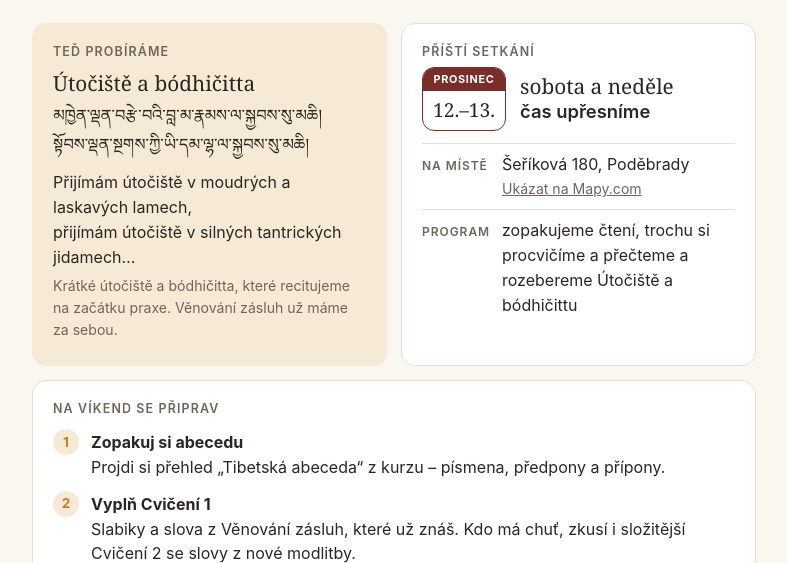
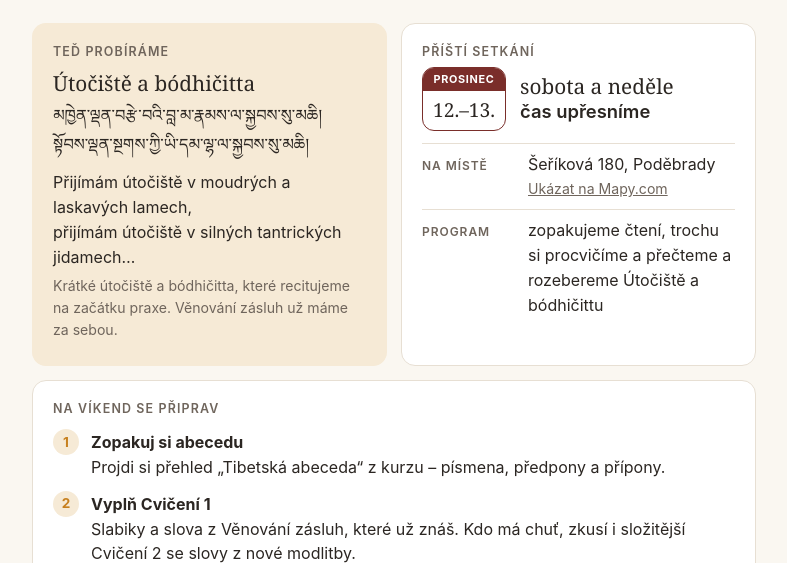
Before and after one commit to MiroslavHrdina/studijni-skupiny, a plain HTML site: page ligmincha-tibetstina/index.html in a window 1280 px wide. Shown: the part 237-800 px from the top of the page, without its empty margins (246-1033 px from the left). Drawn offline with Linux system fonts and the light colour scheme.

Commit message:
Ligmincha: širší popisky v Příštím setkání (NA MÍSTĚ, PROGRAM se nelámou)
Co-Authored-By: Claude Opus 5.5 <noreply@anthropic.com>
Claude-Session: https://claude.ai/code/session_018Vo3CvjiC1FuhmjXQisLAv

```diff
--- a/ligmincha-tibetstina/index.html
+++ b/ligmincha-tibetstina/index.html
@@ -116,6 +116,7 @@
   .qr{flex:none;border-radius:8px;background:#fff}
   @media (prefers-color-scheme: dark){.qr{filter:brightness(.72)}}
   .steps li b{display:block}
+  .where-k{width:94px;white-space:nowrap}
   .cal.wide{width:84px}
   .cal.wide .cal-d{font-size:1.2rem;line-height:2;white-space:nowrap}
   .meet .big,.meet .meet-time{line-height:1.3}
```
